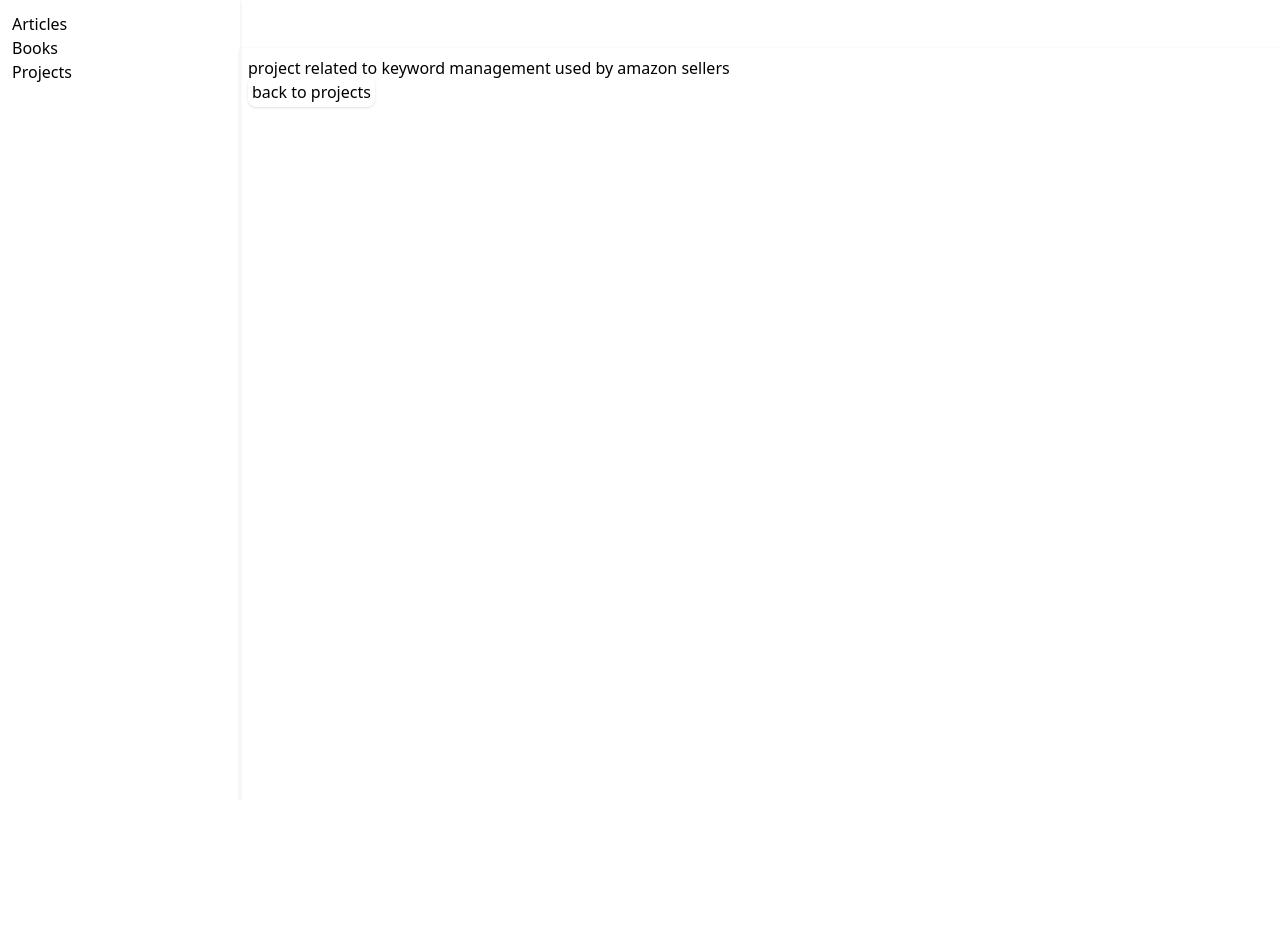
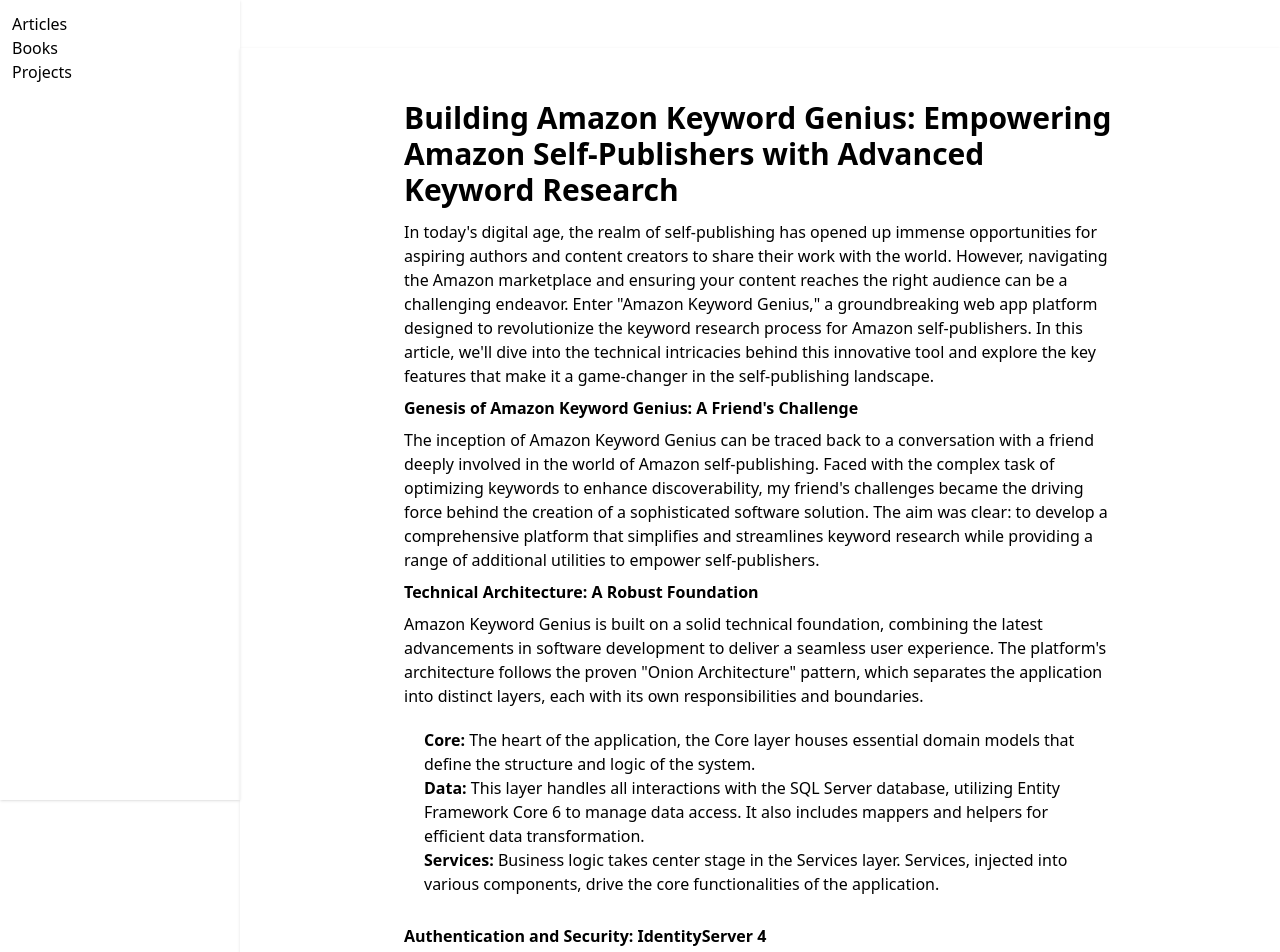
Before and after one commit to SmartCod/nextjs-app, a Next.js app: page /projects/amazonKeywordManager in a window 1280 px wide. Shown: the top 952 px of the page. Before the commit the page ends 800 px from the top, so only its background shows below. Built offline with nearby package versions, Linux system fonts and the light colour scheme.

Commit message:
writing article on amazon genius

```diff
--- a/pages/projects/amazonKeywordManager.js
+++ b/pages/projects/amazonKeywordManager.js
@@ -3,8 +3,151 @@
 export default function amazonKeywordManager() {
   return (
     <Layout>
-      <h2>project related to keyword management used by amazon sellers</h2>
-      <Link href="/projects" className="p-1 shadow rounded-lg">back to projects</Link>
+      <div className="max-w-3xl mx-auto px-4 py-8">
+        <h1 className=" text-3xl font-semibold m-3">
+          Building Amazon Keyword Genius: Empowering Amazon Self-Publishers with
+          Advanced Keyword Research
+        </h1>
+        <div className="m-3">
+          <p>
+            In today's digital age, the realm of self-publishing has opened up
+            immense opportunities for aspiring authors and content creators to
+            share their work with the world. However, navigating the Amazon
+            marketplace and ensuring your content reaches the right audience can
+            be a challenging endeavor. Enter "Amazon Keyword Genius," a
+            groundbreaking web app platform designed to revolutionize the
+            keyword research process for Amazon self-publishers. In this
+            article, we'll dive into the technical intricacies behind this
+            innovative tool and explore the key features that make it a
+            game-changer in the self-publishing landscape.
+          </p>
+
+          <h2 className="font-bold my-2">
+            Genesis of Amazon Keyword Genius: A Friend's Challenge
+          </h2>
+          <p>
+            The inception of Amazon Keyword Genius can be traced back to a
+            conversation with a friend deeply involved in the world of Amazon
+            self-publishing. Faced with the complex task of optimizing keywords
+            to enhance discoverability, my friend's challenges became the
+            driving force behind the creation of a sophisticated software
+            solution. The aim was clear: to develop a comprehensive platform
+            that simplifies and streamlines keyword research while providing a
+            range of additional utilities to empower self-publishers.
+          </p>
+          <h2 className="font-bold my-2">
+            Technical Architecture: A Robust Foundation
+          </h2>
+          <p>
+            Amazon Keyword Genius is built on a solid technical foundation,
+            combining the latest advancements in software development to deliver
+            a seamless user experience. The platform's architecture follows the
+            proven "Onion Architecture" pattern, which separates the application
+            into distinct layers, each with its own responsibilities and
+            boundaries.
+          </p>
+          <ul className=" p-5">
+            <li>
+              <b>Core:</b> The heart of the application, the Core layer houses
+              essential domain models that define the structure and logic of the
+              system.
+            </li>
+            <li>
+              <b>Data:</b> This layer handles all interactions with the SQL
+              Server database, utilizing Entity Framework Core 6 to manage data
+              access. It also includes mappers and helpers for efficient data
+              transformation.
+            </li>
+            <li>
+              <b>Services:</b> Business logic takes center stage in the Services
+              layer. Services, injected into various components, drive the core
+              functionalities of the application.
+            </li>
+          </ul>
+          <h2 className="font-bold my-2">
+            Authentication and Security: IdentityServer 4
+          </h2>
+          <p>
+            Ensuring the security and privacy of users' data is paramount.
+            Amazon Keyword Genius implements a robust security layer using
+            IdentityServer 4. This enables users to securely log in using their
+            social accounts, such as Facebook or Amazon credentials, while
+            maintaining the integrity of their personal information.
+          </p>
+          <h2 className="font-bold my-2">
+            Frontend and State Management: ReactJS and Redux
+          </h2>
+          <p>
+            The frontend of Amazon Keyword Genius is crafted using the powerful
+            ReactJS library, providing a dynamic and responsive user interface.
+            Redux is employed for efficient state management, ensuring seamless
+            communication between components and a fluid user experience.
+          </p>
+          <h2 className="font-bold my-2">
+            Key Features: Unlocking the Power of Amazon Keyword Genius
+          </h2>
+          <p>
+            Amazon Keyword Genius isn't just about its architectural elegance;
+            it's about delivering tangible value to self-publishers. Let's delve
+            into some of its standout features:
+          </p>
+          <ul className=" p-5">
+            <li>
+              User Login: Seamlessly log in with social accounts, ensuring a
+              hassle-free onboarding experience.
+            </li>
+            <li>
+              Payment Integration: Purchase packages and credits using Stripe
+              SDK, enabling secure and convenient transactions.
+            </li>
+            <li>
+              Keyword Research: Leverage ForestApis and Amazon APIs to conduct
+              comprehensive keyword research, gaining valuable insights to
+              optimize content discoverability.
+            </li>
+            <li>
+              CSV Import and Export: Easily import and export keyword data in
+              CSV format, simplifying data management.
+            </li>
+            <li>
+              Webhooks: Utilize Stripe webhooks for real-time payment updates
+              and enhanced payment processing.
+            </li>
+            <li>
+              Dashboard: Empower users with a comprehensive dashboard to
+              customize backend job frequencies, optimizing the asynchronous
+              processes that drive the platform.
+            </li>
+            <li>
+              Credits Management: Manage credits efficiently based on user
+              preferences, providing granular control over the keyword research
+              process.
+            </li>
+          </ul>
+          <h2 className="font-bold my-2">
+            Conclusion: Empowering Self-Publishers in the Amazon Universe
+          </h2>
+          <p>
+            Amazon Keyword Genius stands as a testament to the power of
+            innovation and collaboration. What began as a solution to a friend's
+            challenges has evolved into a cutting-edge web app platform that
+            empowers self-publishers with advanced keyword research
+            capabilities, seamless user experiences, and efficient data
+            management. By combining a robust technical architecture with
+            user-centric features, Amazon Keyword Genius is poised to reshape
+            the landscape of Amazon self-publishing, unlocking new avenues of
+            success for content creators worldwide.
+          </p>
+        </div>
+        <div>
+          <Link
+            href="/projects"
+            className="p-1 bg-slate-950 text-white shadow rounded-lg"
+          >
+            back to projects
+          </Link>
+        </div>
+      </div>
     </Layout>
   );
 }
```
